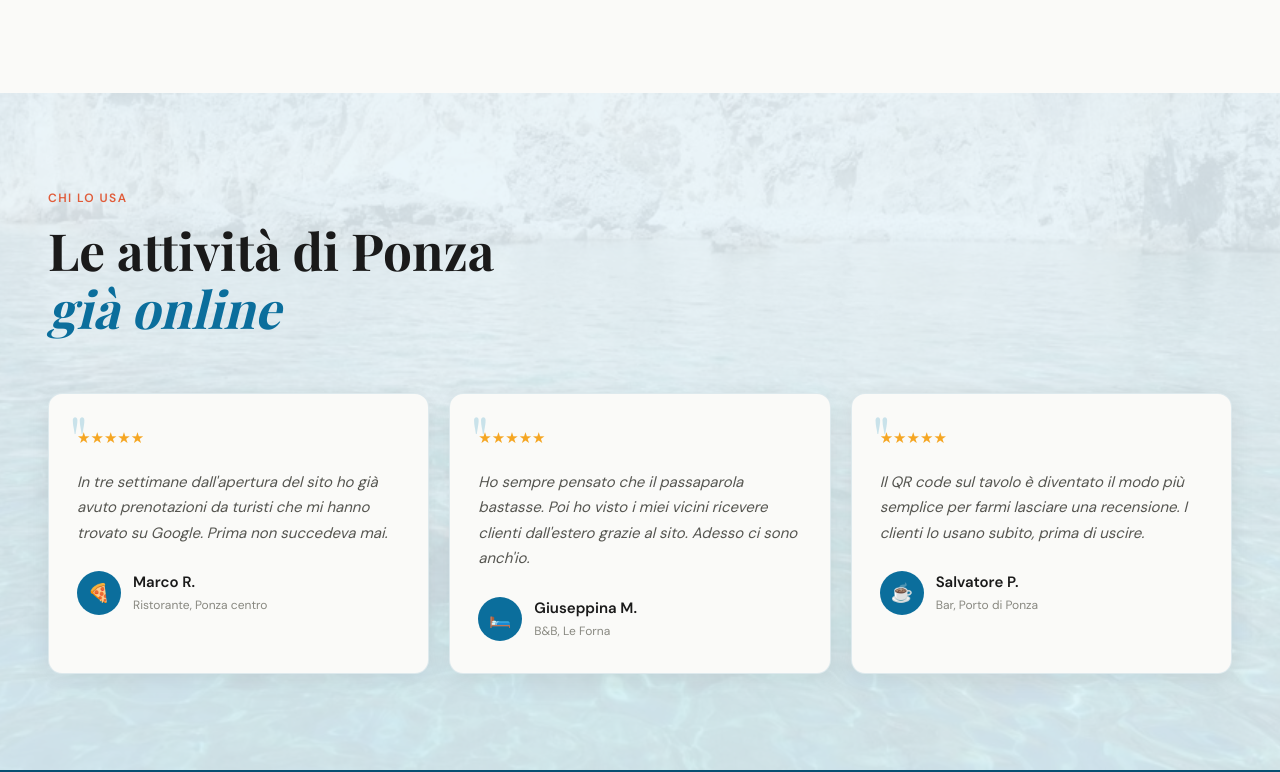
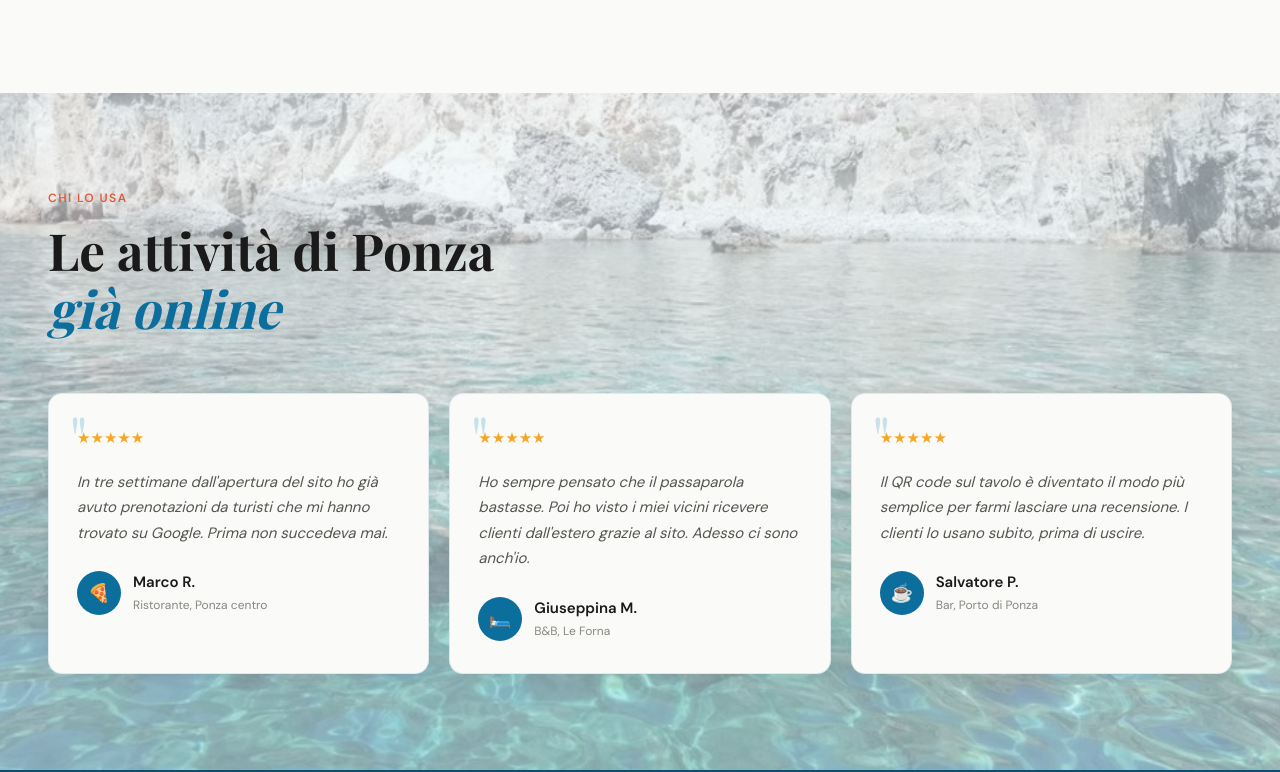
Before and after one commit to euroteamintadv/ponza, a plain HTML site: page index.html in a window 1280 px wide. Shown: the part 4608-5380 px from the top of the page. Drawn offline with nearby package versions, Linux system fonts and the light colour scheme; a web font is replaced by a local one.

Commit message:
fix: increase testimonianze photo opacity to 0.45

```diff
--- a/index.html
+++ b/index.html
@@ -1047,7 +1047,7 @@ footer {
 
 <!-- TESTIMONIANZE -->
 <section class="testimonianze" id="testimonianze" style="position:relative;overflow:hidden;">
-  <div style="position:absolute;inset:0;background:url('img/mare-turchese.jpg') center/cover no-repeat;opacity:0.12;z-index:0;"></div>
+  <div style="position:absolute;inset:0;background:url('img/mare-turchese.jpg') center/cover no-repeat;opacity:0.45;z-index:0;"></div>
   <div class="section-inner" style="position:relative;z-index:2;">
     <p class="eyebrow reveal">Chi lo usa</p>
     <h2 class="section-h2 reveal">Le attività di Ponza<br><em>già online</em></h2>
```
